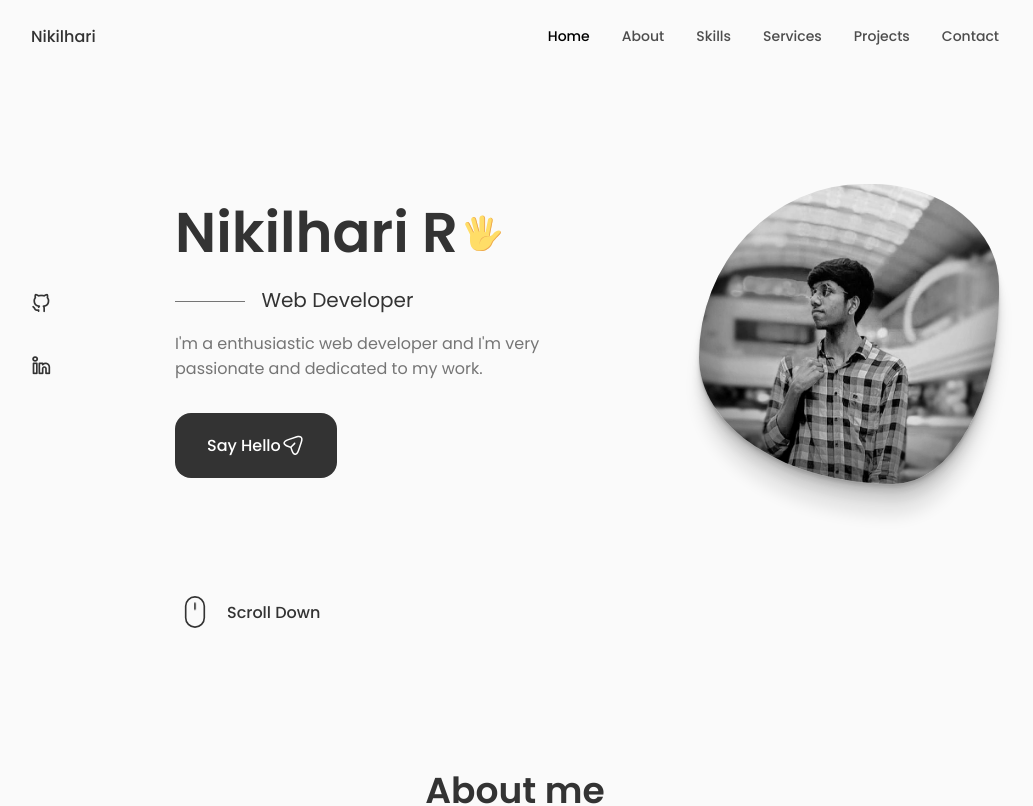
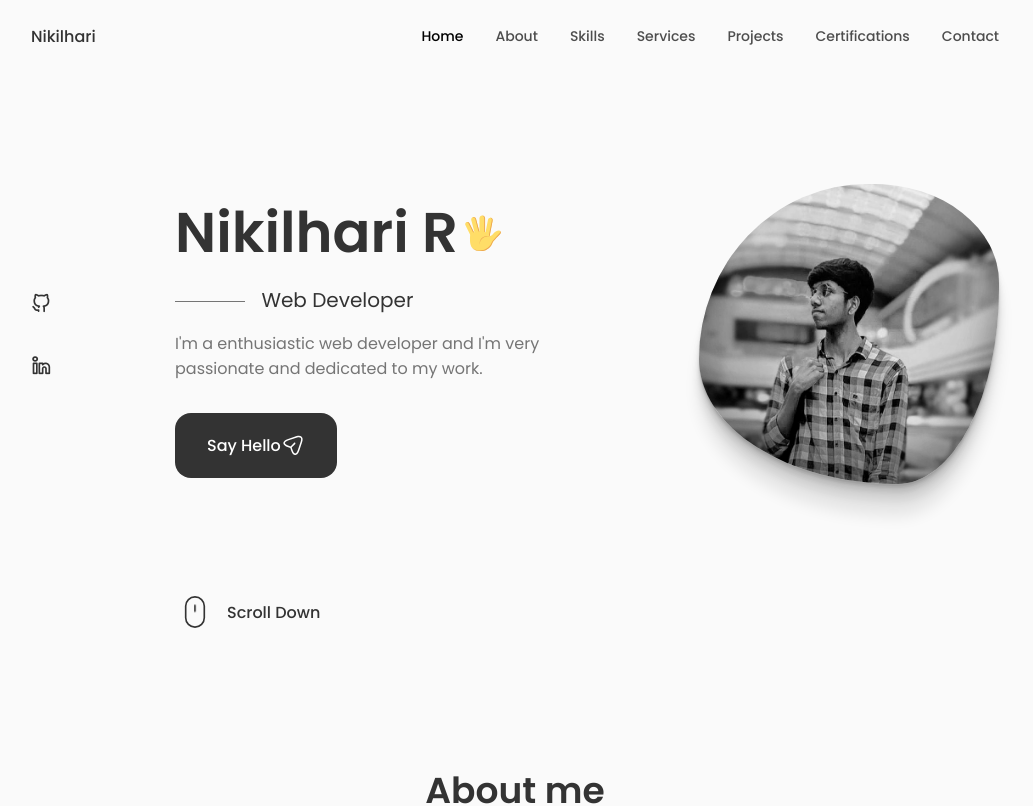
Before and after one commit to Nikilhari/Portfolio, a React (Vite) app: page / in a window 1280 px wide. Shown: the top 806 px of the page, without its empty margins (125-1158 px from the left). Built offline with nearby package versions, Linux system fonts and the light colour scheme.

Commit message:
modification on framework

```diff
--- a/src/App.jsx
+++ b/src/App.jsx
@@ -5,6 +5,7 @@ import About from './componets/About/About'
 import Skills from './componets/Skills/Skills'
 import Services from './componets/Services/Services'
 import Projects from './componets/Projects/Projects'
+import Certifications from './componets/Certifications/Certifications'
 
 const App = () => {
   return (
@@ -16,6 +17,7 @@ const App = () => {
         <Skills />
         <Services/>
         <Projects/>
+        <Certifications/>
       </main>
     </>
   )
--- a/src/componets/Certifications/Certifications.jsx
+++ b/src/componets/Certifications/Certifications.jsx
@@ -0,0 +1,13 @@
+import React from 'react'
+
+const Certifications = () => {
+  return (
+    <div className="certifications container">
+         <h2 className="section__title">
+            My certifications
+        </h2>
+    </div>
+  )
+}
+
+export default Certifications
--- a/src/componets/Header/Header.jsx
+++ b/src/componets/Header/Header.jsx
@@ -36,6 +36,13 @@ const Header = () => {
                             </a>
                         </li>
                         <li className="nav__item">
+                            <a href="#certifications" className="nav__link">
+                                <i className="uil uil-scenery nav__icon">
+
+                                </i> Certifications
+                            </a>
+                        </li>
+                        <li className="nav__item">
                             <a href="#contact" className="nav__link">
                                 <i className="uil uil-message nav__icon">
 
```
